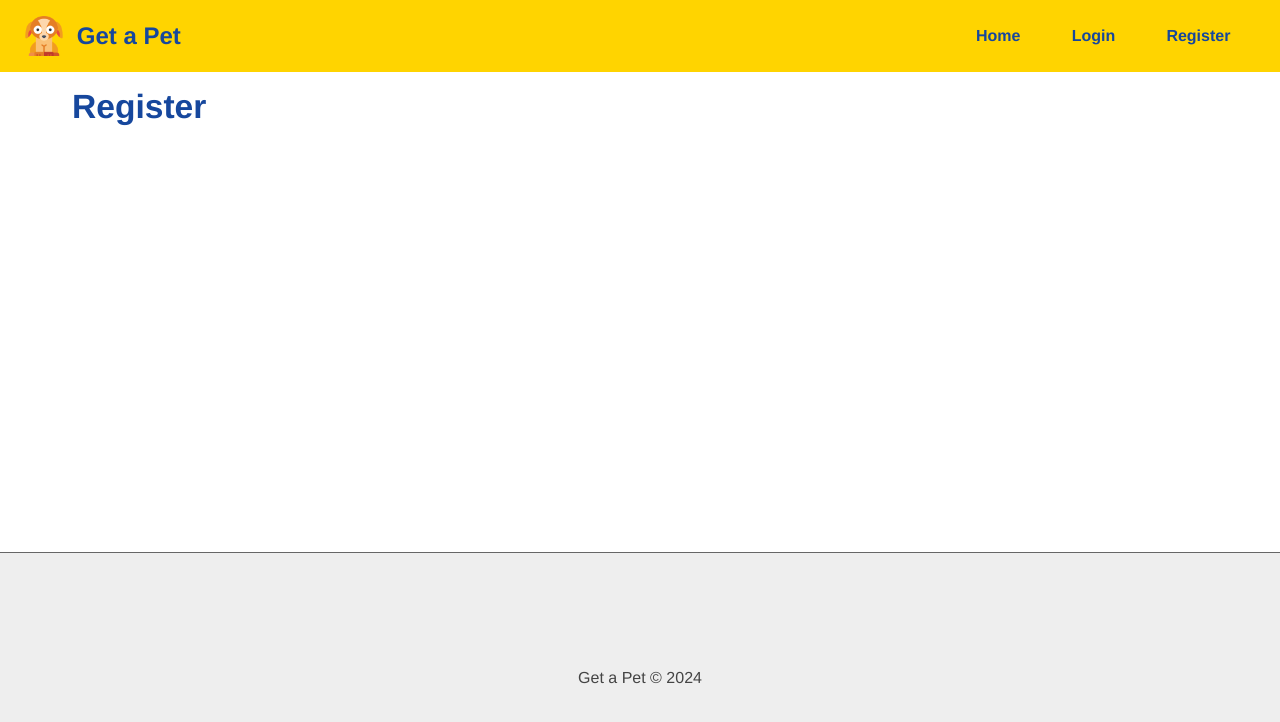
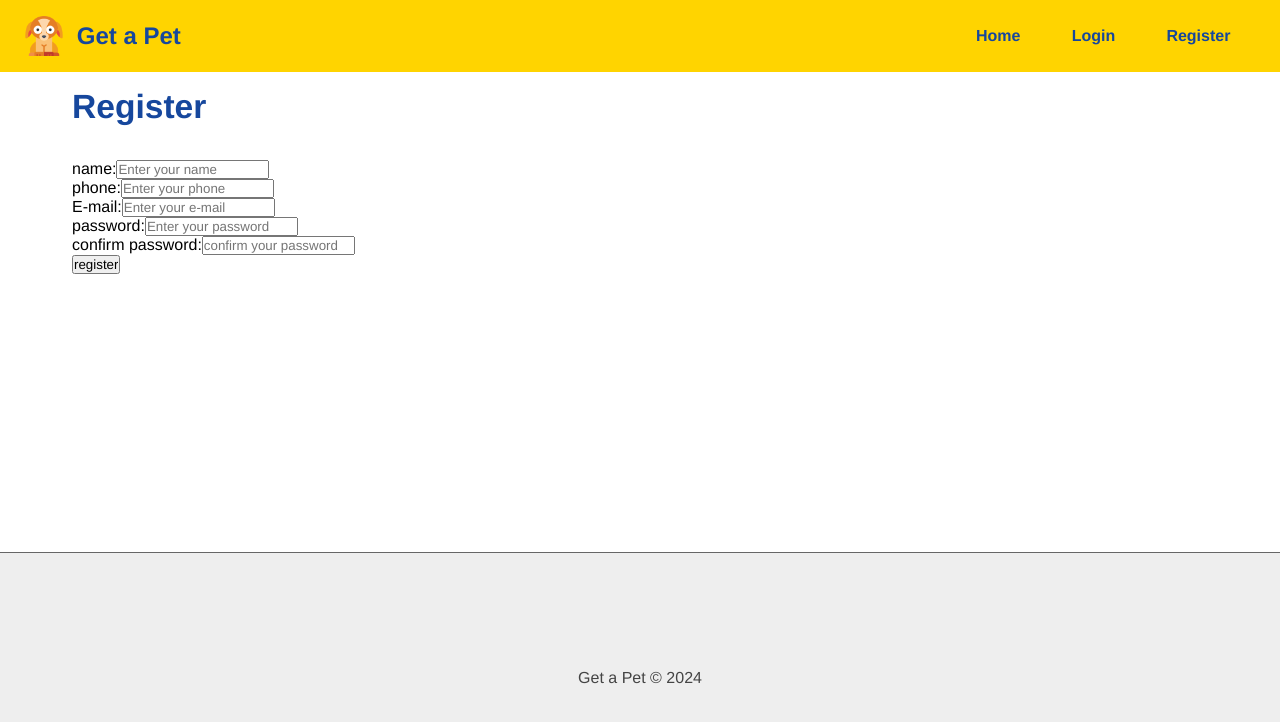
Before and after one commit to Renanpacheco/get_a_pet_front, a React (Create React App) app: page /register in a window 1280 px wide. Shown: the top 722 px of the page. Built offline with nearby package versions, Linux system fonts and the light colour scheme.

Commit message:
add input for register of user

```diff
--- /dev/null
+++ b/src/components/form/Input.js
@@ -0,0 +1,18 @@
+import styles from "./Input.module.css"
+
+function Input({ type, text, name, placeholder, handleOnchange, value, multiple}){
+    return(
+        <div>
+            <label htmlFor={name}>{text}:</label>
+            <input type={type}
+            name={name}
+            id={name}
+            placeholder= {placeholder}
+            onChange={handleOnchange}
+            value={value}
+            {...(multiple ? {multiple} : '')}/>
+        </div>
+    )
+}
+
+export default Input
--- a/src/components/pages/Auth/Register.js
+++ b/src/components/pages/Auth/Register.js
@@ -1,7 +1,18 @@
+import Input from "../../form/Input.js"
+
 function Register(){
+    function handlechange(e){}
     return (
         <section>
             <h1>Register</h1>
+            <form>
+                <Input text="name" name="name" type="text" placeholder="Enter your name" handleOnchange={handlechange} />
+                <Input text="phone" name="phone" type="text" placeholder="Enter your phone" handleOnchange={handlechange} />
+                <Input text="E-mail" name="email" type="email" placeholder="Enter your e-mail" handleOnchange={handlechange} />
+                <Input text="password" name="password" type="password" placeholder="Enter your password" handleOnchange={handlechange} />
+                <Input text="confirm password" name="confirmpassword" type="password" placeholder="confirm your password" handleOnchange={handlechange} />
+                <input type="submit" value="register" />
+            </form>
         </section>
     )
 
```
Also changed, not shown: src/components/form/Input.module.css (added).
